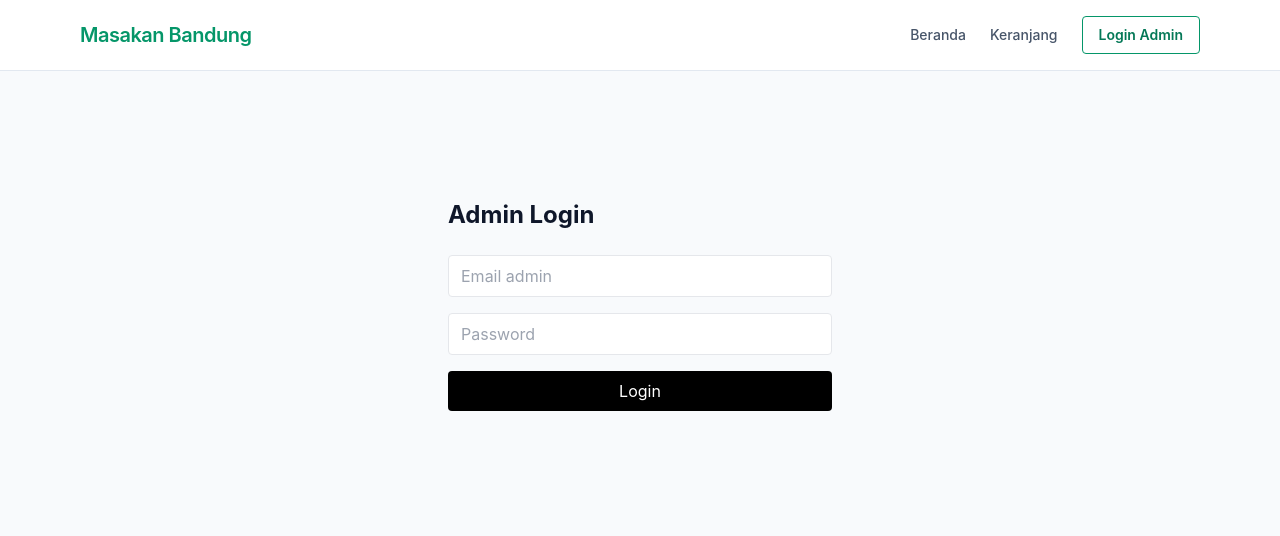
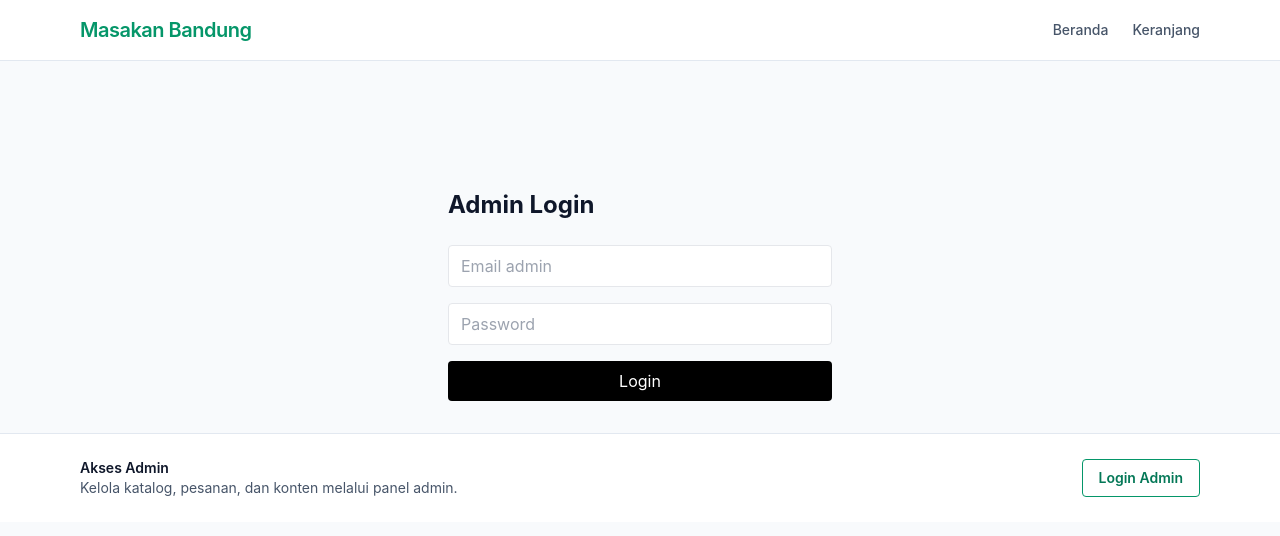
Before and after one commit to hamzahrobbany/masakan-bandung, a Next.js app: page /admin/login in a window 1280 px wide. Shown: the top 536 px of the page. Built offline with nearby package versions, Linux system fonts and the light colour scheme; what @ant-design/nextjs-registry would draw is missing.

Commit message:
dashboard

```diff
--- a/app/layout.tsx
+++ b/app/layout.tsx
@@ -4,11 +4,12 @@ import "@ant-design/v5-patch-for-react-19";
 import { AntdRegistry } from "@ant-design/nextjs-registry";
 import Navbar from "@/components/Navbar";
 import { CartProvider } from "@/components/CartProvider";
+import AdminFooterCTA from "@/components/AdminFooterCTA";
 
 const siteTitle = "Masakan Bandung | Kuliner Khas Bandung";
 const siteDescription =
   "Katalog makanan khas Bandung dengan pemesanan cepat, kurasi resep autentik, dan panel admin modern.";
-const heroImageUrl = "https://masakan-bandung.vercel.app/placeholder.png";
+const heroImageUrl = "/placeholder.png";
 
 export const metadata: Metadata = {
   metadataBase: new URL("https://masakan-bandung.vercel.app"),
@@ -49,6 +50,7 @@ export default function RootLayout({ children }: { children: React.ReactNode })
             <main className="mx-auto max-w-6xl px-4 py-8">
               {children}
             </main>
+            <AdminFooterCTA />
           </CartProvider>
         </AntdRegistry>
       </body>
--- a/app/page.tsx
+++ b/app/page.tsx
@@ -6,14 +6,12 @@ export const revalidate = 300;
 export default async function HomePage({
   searchParams
 }: {
-  searchParams?: Promise<{ category?: string; page?: string }>;
+  searchParams?: { category?: string; page?: string };
 }) {
-  const resolvedSearchParams = await searchParams;
-
   const selectedCategory =
-    typeof resolvedSearchParams?.category === 'string' ? resolvedSearchParams.category : null;
+    typeof searchParams?.category === 'string' ? searchParams.category : null;
   const page =
-    Number(resolvedSearchParams?.page) > 0 ? Number(resolvedSearchParams?.page) : 1;
+    Number(searchParams?.page) > 0 ? Number(searchParams?.page) : 1;
   const pageSize = 12;
 
   const foodFilter = {
--- /dev/null
+++ b/components/AdminFooterCTA.tsx
@@ -0,0 +1,50 @@
+'use client';
+
+import { useRouter } from 'next/navigation';
+import { useState } from 'react';
+
+export default function AdminFooterCTA() {
+  const router = useRouter();
+  const [isCheckingSession, setIsCheckingSession] = useState(false);
+
+  const handleAdminAccess = async () => {
+    setIsCheckingSession(true);
+
+    try {
+      const response = await fetch('/api/admin/session/verify', {
+        method: 'GET',
+        cache: 'no-store'
+      });
+
+      if (response.ok) {
+        router.push('/admin');
+      } else {
+        router.push('/admin/login');
+      }
+    } catch (error) {
+      console.error('Gagal memeriksa sesi admin:', error);
+      router.push('/admin/login');
+    } finally {
+      setIsCheckingSession(false);
+    }
+  };
+
+  return (
+    <footer className="border-t border-slate-200 bg-white">
+      <div className="mx-auto flex max-w-6xl flex-col items-start gap-3 px-4 py-6 text-sm text-slate-700 md:flex-row md:items-center md:justify-between">
+        <div>
+          <p className="font-semibold text-slate-900">Akses Admin</p>
+          <p className="text-slate-600">Kelola katalog, pesanan, dan konten melalui panel admin.</p>
+        </div>
+        <button
+          type="button"
+          className="rounded border border-emerald-600 px-4 py-2 text-sm font-semibold text-emerald-700 transition hover:bg-emerald-50 focus:outline-none focus:ring-2 focus:ring-emerald-500"
+          onClick={handleAdminAccess}
+          disabled={isCheckingSession}
+        >
+          {isCheckingSession ? 'Memeriksa sesi...' : 'Login Admin'}
+        </button>
+      </div>
+    </footer>
+  );
+}
--- a/components/Navbar.tsx
+++ b/components/Navbar.tsx
@@ -1,7 +1,6 @@
 'use client';
 
 import Link from 'next/link';
-import { useRouter } from 'next/navigation';
 import { useState } from 'react';
 
 import { useCart } from './CartProvider';
@@ -13,32 +12,8 @@ const navItems = [
 
 export default function Navbar() {
   const { totalQuantity } = useCart();
-  const router = useRouter();
   const [isMenuOpen, setIsMenuOpen] = useState(false);
-  const [isCheckingSession, setIsCheckingSession] = useState(false);
-
-  const handleAdminAccess = async () => {
-    setIsCheckingSession(true);
-
-    try {
-      const response = await fetch('/api/admin/session/verify', {
-        method: 'GET',
-        cache: 'no-store'
-      });
-
-      if (response.ok) {
-        router.push('/admin');
-      } else {
-        router.push('/admin/login');
-      }
-    } catch (error) {
-      console.error('Gagal memeriksa sesi admin:', error);
-      router.push('/admin/login');
-    } finally {
-      setIsCheckingSession(false);
-      setIsMenuOpen(false);
-    }
-  };
+  const menuId = 'primary-navigation-menu';
 
   const cartBadge =
     totalQuantity > 0 ? (
@@ -65,6 +40,8 @@ export default function Navbar() {
             <button
               type="button"
               aria-label="Toggle navigation menu"
+              aria-expanded={isMenuOpen}
+              aria-controls={menuId}
               className="rounded p-2 text-slate-600 transition hover:bg-slate-100 hover:text-emerald-600 focus:outline-none focus:ring-2 focus:ring-emerald-500"
               onClick={() => setIsMenuOpen((open) => !open)}
             >
@@ -86,6 +63,7 @@ export default function Navbar() {
             </button>
           </div>
           <div
+            id={menuId}
             className={`text-sm font-medium md:flex md:items-center md:gap-6 ${
               isMenuOpen ? 'mt-4 flex flex-col gap-4' : 'hidden'
             } md:mt-0`}
@@ -101,14 +79,6 @@ export default function Navbar() {
                 {item.href === '/cart' && cartBadge}
               </Link>
             ))}
-            <button
-              type="button"
-              className="rounded border border-emerald-600 px-4 py-2 text-sm font-semibold text-emerald-700 transition hover:bg-emerald-50 focus:outline-none focus:ring-2 focus:ring-emerald-500"
-              onClick={handleAdminAccess}
-              disabled={isCheckingSession}
-            >
-              {isCheckingSession ? 'Memeriksa sesi...' : 'Login Admin'}
-            </button>
           </div>
         </div>
       </nav>
```
